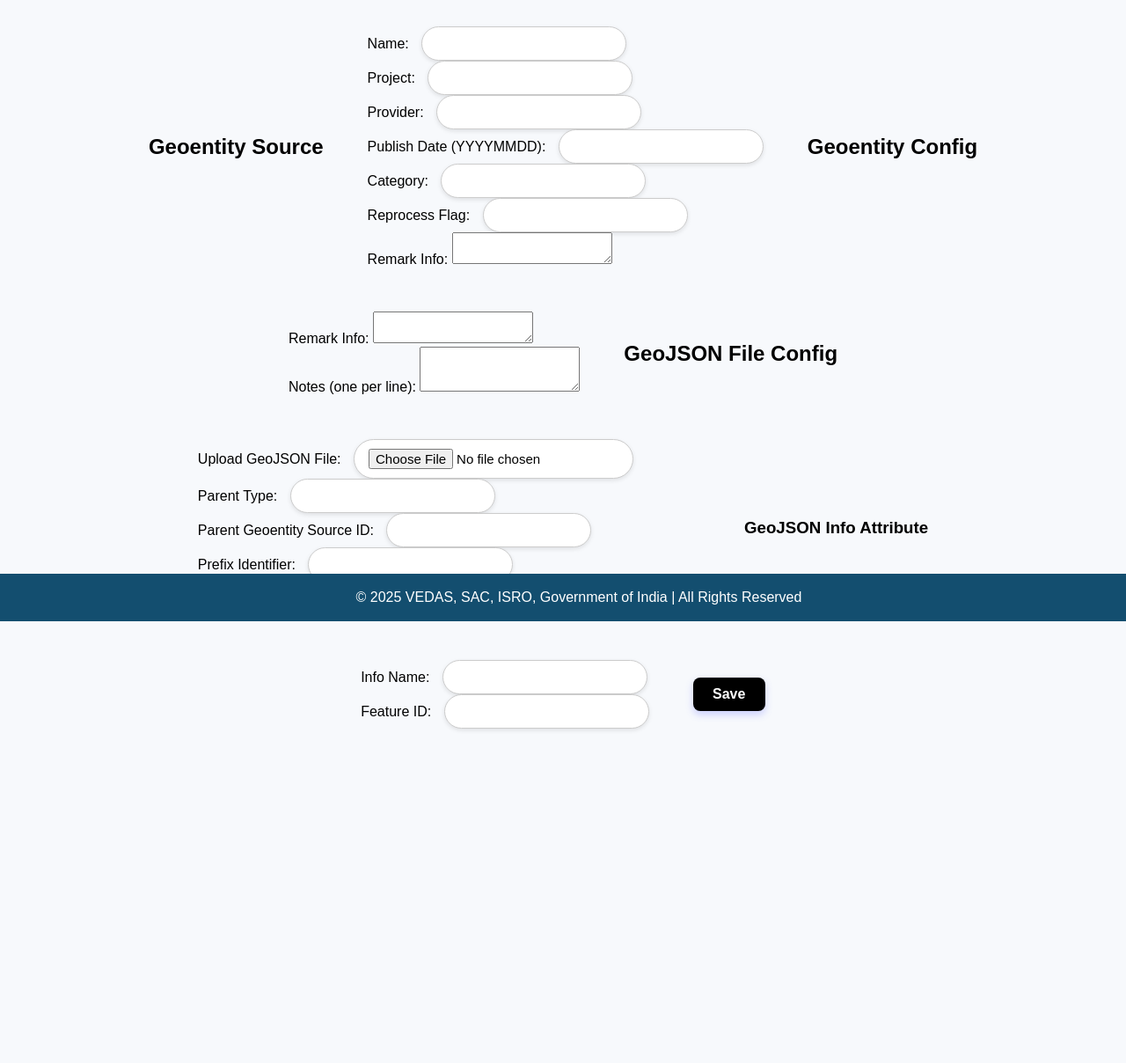
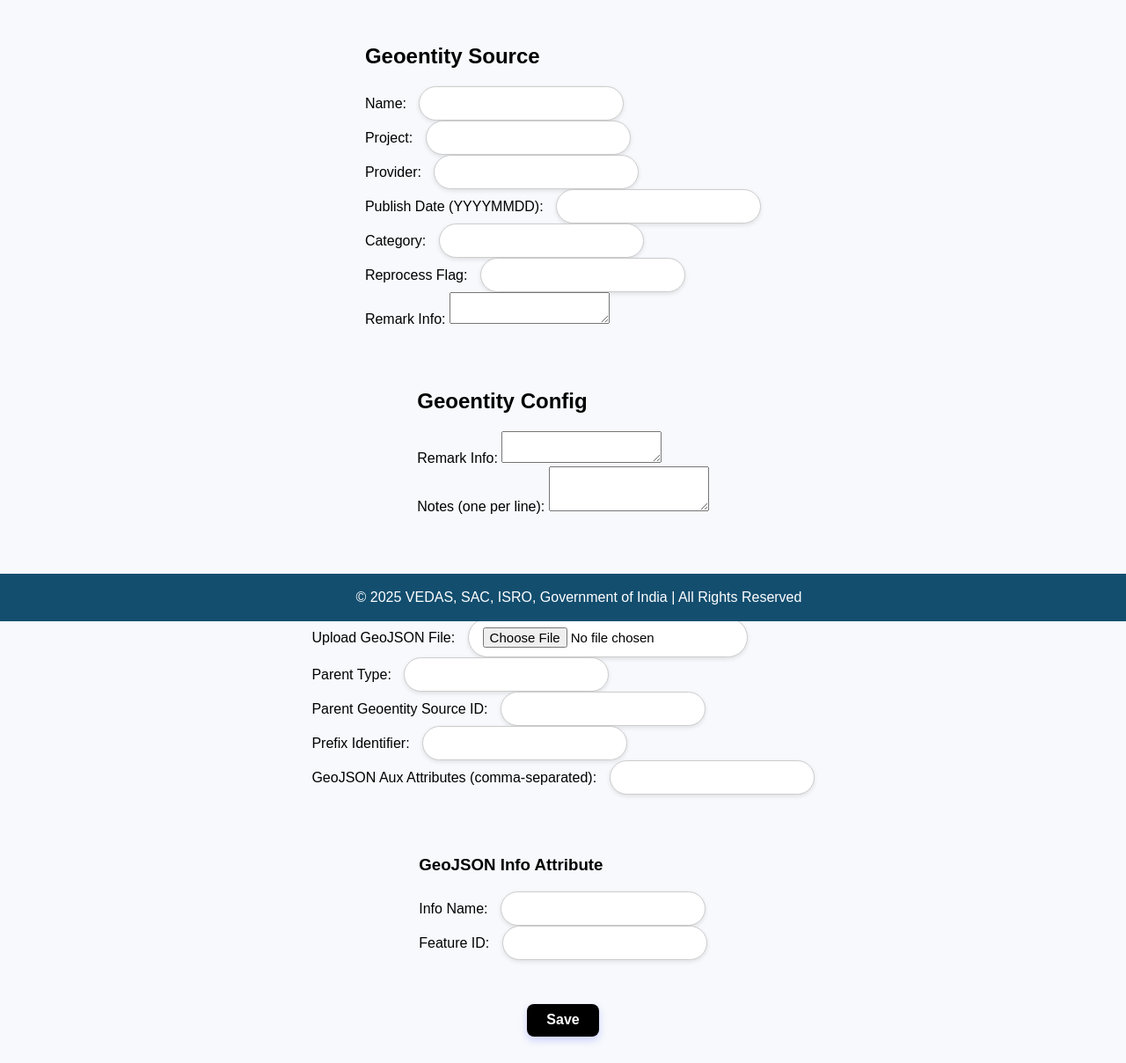
Before and after one commit to vishu579/geoentity-app, a Flask app: page /register in a window 1280 px wide. Shown: the part 94-1302 px from the top of the page at 88% size. Before the commit the page ends 924 px from the top, so only its background shows below. Run offline with Flask 3, Linux system fonts and the light colour scheme.

Commit message:
Update register.html

```diff
--- a/templates/register.html
+++ b/templates/register.html
@@ -23,7 +23,8 @@
 
     <main class="main-container">
         <div>
-            <form class="controls" method="POST" enctype="multipart/form-data">
+            <form class="form-css" method="POST" enctype="multipart/form-data">
+                <div>
                     <h2>Geoentity Source</h2>
                     <div>
                         <div>
@@ -55,7 +56,9 @@
                             <textarea id="source_remark_info" name="source_remark_info" rows="2"></textarea>
                         </div>
                     </div>
+                </div>
 
+                <div>
                     <h2>Geoentity Config</h2>
                     <div>
                         <div style="grid-column: 1 / -1;">
@@ -67,7 +70,9 @@
                             <textarea id="config_notes" name="config_notes" rows="3"></textarea>
                         </div>
                     </div>
+                </div>
 
+                <div>
                     <h2>GeoJSON File Config</h2>
                     <div>
                         <div style="grid-column: 1 / -1;">
@@ -91,7 +96,9 @@
                             <input id="geojson_aux_attributes" type="text" name="geojson_aux_attributes" />
                         </div>
                     </div>
+                </div>
 
+                <div>
                     <h3>GeoJSON Info Attribute</h3>
                     <div>
                         <div>
@@ -101,6 +108,7 @@
                         <div>
                             <label>Feature ID:</label>
                             <input id="geojson_feature_id" type="text" name="geojson_feature_id" />
+                        </div>
                     </div>
                 </div>
 
```
Lines whose indentation alone changed are shown as unchanged.
